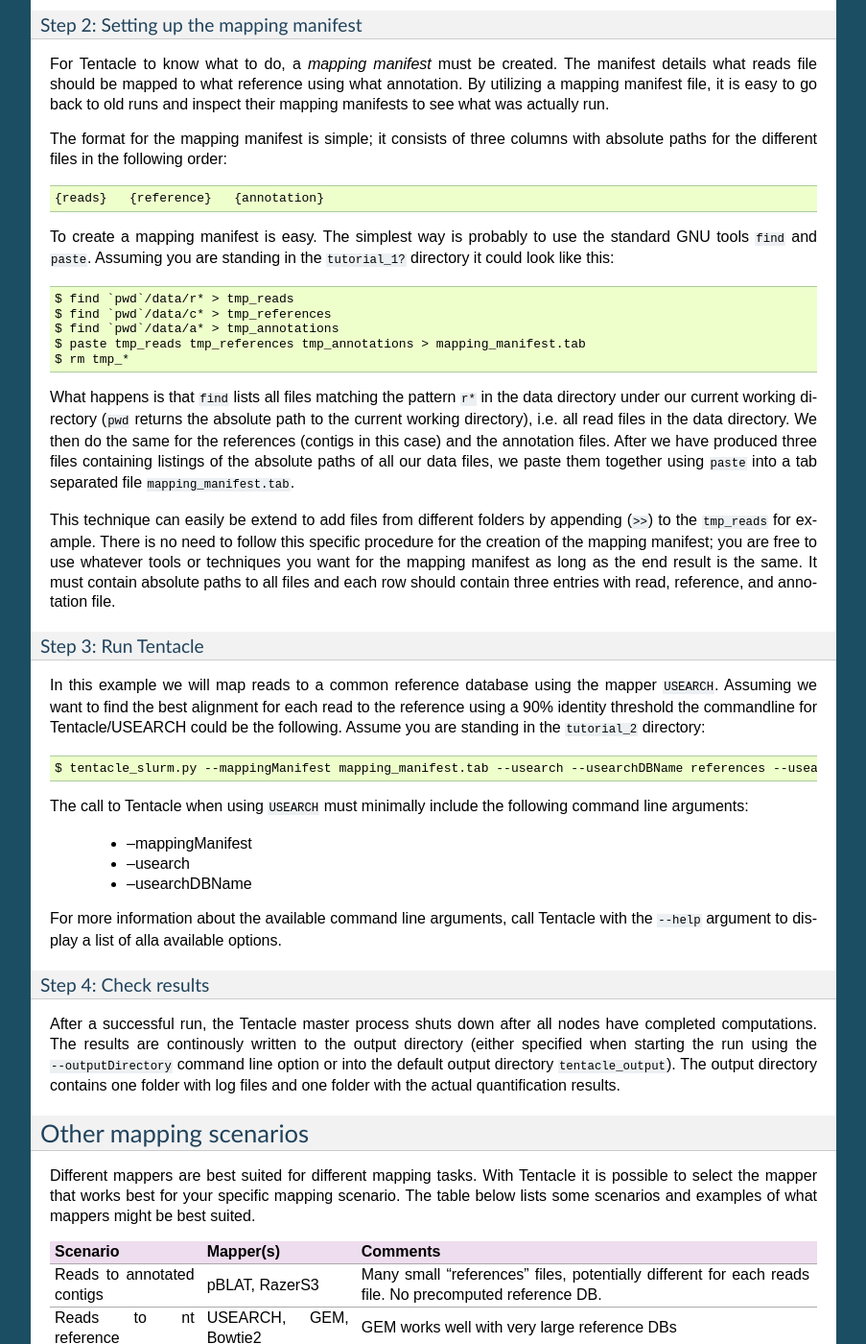
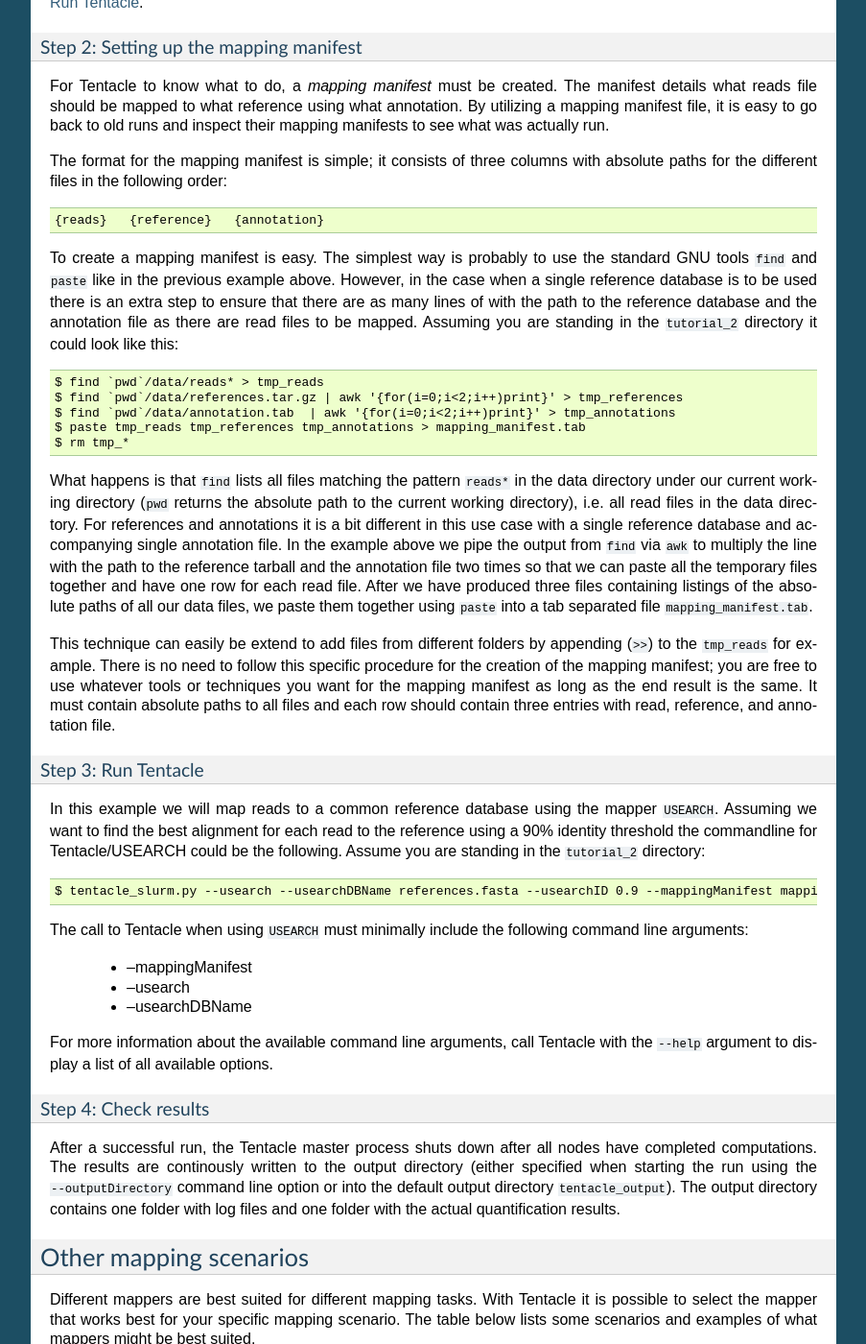
Before and after one commit to boulund/tentacle, a Sphinx documentation site: the page built from documentation/source/tutorial.rst, in a window 1280 px wide and 1400 px high, scrolled down 4745 px. Shown: the whole window at 96% size, without its empty margins (198-1101 px from the left). Built offline with Sphinx 7.4.7, drawn with Linux system fonts in a browser that asks for light colours; some of the changed text lies outside the part shown.

Commit message:
Added tutorial data. Updated tutorial instructions.

```diff
--- a/documentation/source/tutorial.rst
+++ b/documentation/source/tutorial.rst
@@ -121,40 +121,38 @@
 
 Step-by-step tutorial
 =====================
-To begin this tutorial, extract the tutorial tarball, available from :ref:`download`.
-It contains a folder named ``tutorial_1`` which contains the following files that
-are relevant for this part of the tutorial::
+To begin this tutorial, extract the tutorial tarball, available from
+:ref:`download`.  It contains a folder named ``tutorial_1`` which contains the
+following files that are relevant for this part of the tutorial::
 
   tutorial_1/
-  tutorial_1/data/annotation_1.tab      tab-delimited file with annotation for references.fasta
-  tutorial_1/data/annotation_2.tab      tab-delimited file with annotation for references.fasta
+  tutorial_1/data/annotation_1.tab      tab-delimited file with annotation for contigs_1.fasta
+  tutorial_1/data/annotation_2.tab      tab-delimited file with annotation for contigs_2.fasta
   tutorial_1/data/reads_1.fasta         reads in FASTA format
   tutorial_1/data/reads_2.fastq         reads in FASTQ format
   tutorial_1/data/contigs_1.fasta       contigs in FASTA format
   tutorial_1/data/contigs_2.fasta       contigs in FASTA format
 
-In our example, we are mapping reads from two small sequencing projects
-back to the contigs that were assembled from the same reads. One of the
-input read files is in FASTQ format, and one is in FASTA.
+In our example, we are mapping reads from two small sequencing projects back to
+the contigs that were assembled from the same reads. One of the input read
+files is in FASTQ format, and one is in FASTA.
 
 
 Step 1: Setting up the mapping manifest
 ---------------------------------------
-For Tentacle to know what to do, a *mapping manifest* must be created.
-The manifest details what reads file should be mapped to what reference
-using what annotation. By utilizing a mapping manifest file, it is
-easy to go back to old runs and inspect their mapping manifests to see
-what was actually run.
+For Tentacle to know what to do, a *mapping manifest* must be created.  The
+manifest details what reads file should be mapped to what reference using what
+annotation. By utilizing a mapping manifest file, it is easy to go back to old
+runs and inspect their mapping manifests to see what was actually run.
 
-The format for the mapping manifest is simple; it consists of three
-columns with absolute paths for the different files in the following
-order::
+The format for the mapping manifest is simple; it consists of three columns
+with absolute paths for the different files in the following order::
 
   {reads}   {reference}   {annotation}
 
-To create a mapping manifest is easy. The simplest way is probably to
-use the standard GNU tools ``find`` and ``paste``. Assuming you are
-standing in the ``tutorial_1`` directory it could look like this::
+To create a mapping manifest is easy. The simplest way is probably to use the
+standard GNU tools ``find`` and ``paste``. Assuming you are standing in the
+``tutorial_1`` directory it could look like this::
 
   $ find `pwd`/data/r* > tmp_reads
   $ find `pwd`/data/c* > tmp_references
@@ -208,11 +206,11 @@
 your ``$PATH`` variable as well.
 
 The call to Tentacle must minimally include the required command line
-parameters (in the case for ``pBLAT`` it is only the mapping manifest). If we
-use the mapping manifest that we created in Step 1, the command line could look
-like this::
+parameters (in the case for ``pBLAT`` the only extra parameter required is the
+mapping manifest). If we use the mapping manifest that we created in Step 1,
+the command line could look like this::
 
-  $ tentacle_slurm.py --mappingManifest tutorial_1/mapping_manifest.tab --distributionNodeCount 2
+  $ tentacle_slurm.py --pblat --mappingManifest tutorial_1/mapping_manifest.tab --distributionNodeCount 2
 
 A call like this runs Tentacle using the :ref:`slurm launcher`, e.g. in a
 cluster environment.
@@ -220,25 +218,25 @@
 
 Step 3: Check results
 ---------------------
-After a successful run, the Tentacle master process shuts down after
-all nodes have completed computations. The results are continously
-written to the output directory (either specified when starting the run
-using the ``--outputDirectory`` command line option or into the default
-output directory ``tentacle_output``). The output directory contains
-one folder with log files and one folder with the actual quantification
-results.
+After a successful run, the Tentacle master process shuts down when all nodes
+have completed their computations. The results are continously written to the
+output directory (which is either specified when starting the run using the
+``--outputDirectory`` command line option or into the default output directory
+``tentacle_output``). The output directory contains one folder with log files
+and one folder with the actual quantification results, as well as a file called
+``run_summary.txt`` that shows an overview of all jobs.
 
 
 
 
 TUTORIAL 2. Mapping nucleotide reads to amino acid database (USEARCH)
 ***********************************************************************
-This mapping scenario is common typically when a reference database (ref DB)
-of known genes exists (e.g. known antibiotic resistance genes). Since
-all metagenomic samples needs to be compared to the same reference genes, a
-single ref DB is constructed beforehand. This steps displayed in this tutorial
-are relevant for other mappers using a premade ref DB such as Bowtie2, GEM,
-BLAST etc.
+This mapping scenario is common typically when a reference database (ref DB) of
+known genes exists (e.g. known antibiotic resistance genes). Since all
+metagenomic samples needs to be compared to the same reference genes, a single
+ref DB is constructed beforehand. This steps displayed in this tutorial are
+relevant for other mappers using a premade ref DB such as Bowtie2, GEM, BLAST
+etc.
 
 Introductory remarks
 =====================
@@ -246,15 +244,15 @@
 .. sidebar:: Modification of mapper call
 
    How the actual commandline is constructed in Tentacle is defined in the
-   mapping module usearch.py; the interested reader should have a look there to
-   see how it is constructed.
+   mapping modules, in this case ``usearch.py``; the interested reader should
+   have a look there to see how it is constructed.
 
 In this example we will use USEARCH as the mapper because of its excellent
-performance in the nucleotide-to-amino-acid mapping scenario (translated search).
-As we are only interested in identifying the best matches we will utilize
-the *usearch_global* algorithm and search both strands of the reads.
-We are interested in genes with high sequence identity to the references
-and will only pick the best hit.
+performance in the nucleotide-to-amino-acid mapping scenario (translated
+search).  As we are only interested in identifying the best matches we will
+utilize the *usearch_global* algorithm and search both strands of the reads.
+We are interested in genes with high sequence identity to the references and
+will only pick the best hit.
 If we boil it down to what we would run on a single machine, the commandline
 might look like this::
 
@@ -262,9 +260,9 @@
 
 Step-by-step tutorial
 =====================
-To begin this tutorial, extract the tutorial tarball, available from :ref:`download`.
-It contains a folder called tutorial_2 which contains the following files that
-are relevant for this part of the tutorial::
+To begin this tutorial, extract the tutorial tarball, available from
+:ref:`download`.  It contains a folder called tutorial_2 which contains the
+following files that are relevant for this part of the tutorial::
 
   tutorial_2/
   tutorial_2/data/annotation.tab        tab-delimited file with annotation for references.fasta
@@ -275,26 +273,25 @@
 
 Step 1: Preparing the ref DB
 ----------------------------
-Prior to running Tentacle, we need to prepare the reference
-sequences into the format that ``USEARCH`` uses for reference databases: ``udb``.
-Running the following command in the ``tutorial_2`` directory will
-produce a ``USEARCH`` database that we can use::
+Prior to running Tentacle, we need to prepare the reference sequences into the
+format that ``USEARCH`` uses for reference databases: ``udb``.  Running the
+following command in the ``tutorial_2`` directory will produce a ``USEARCH``
+database that we can use::
 
   $ usearch -makeudb_usearch data/references.fasta -output data/references.udb
 
-There is one more thing that is required; Tentacle requires both the
-database file (for ``USEARCH`` to do its thing) but also the original
-FASTA file for the references, as this is used when computing the
-coverage of the reference sequences. So package all of the reference
-files (database and FASTA) into one *tar.gz* archive so that Tentacle can
-transfer both of them at once::
+There is one more thing that is required; Tentacle requires both the database
+file (for ``USEARCH`` to do its thing) but also the original FASTA file for the
+references, as this is used when computing the coverage of the reference
+sequences. So package all of the reference files (database and FASTA) into one
+*tar.gz* archive so that Tentacle can transfer both of them at once::
 
   $ tar -cvzf data/references.tar.gz data/references*
 
-Note how the basename of all files are the same (this is important!).
-When we are calling Tentacle later, we will have to specify the common
-basename using the ``--usearchDBName`` command line parameter (see
-section :ref:`Run Tentacle usearch`.
+Note how the basename of all files are the same (this is important!).  When we
+are calling Tentacle later, we will have to specify the common basename using
+the ``--usearchDBName`` command line parameter (see section :ref:`Run Tentacle
+usearch`.
 
 
 Step 2: Setting up the mapping manifest
@@ -311,31 +308,39 @@
 
   {reads}   {reference}   {annotation}
 
-To create a mapping manifest is easy. The simplest way is probably to
-use the standard GNU tools ``find`` and ``paste``. Assuming you are
-standing in the ``tutorial_1?`` directory it could look like this::
+To create a mapping manifest is easy. The simplest way is probably to use the
+standard GNU tools ``find`` and ``paste`` like in the previous example above.
+However, in the case when a single reference database is to be used there is an
+extra step to ensure that there are as many lines of with the path to the
+reference database and the annotation file as there are read files to be
+mapped.  Assuming you are standing in the ``tutorial_2`` directory it could
+look like this::
 
-  $ find `pwd`/data/r* > tmp_reads
-  $ find `pwd`/data/c* > tmp_references
-  $ find `pwd`/data/a* > tmp_annotations
+  $ find `pwd`/data/reads* > tmp_reads
+  $ find `pwd`/data/references.tar.gz | awk '{for(i=0;i<2;i++)print}' > tmp_references
+  $ find `pwd`/data/annotation.tab  | awk '{for(i=0;i<2;i++)print}' > tmp_annotations
   $ paste tmp_reads tmp_references tmp_annotations > mapping_manifest.tab
   $ rm tmp_*
 
-What happens is that ``find`` lists all files matching the pattern ``r*`` in the
-data directory under our current working directory (``pwd`` returns the
-absolute path to the current working directory), i.e. all read files
-in the data directory. We then do the same for the references (contigs
-in this case) and the annotation files. After we have produced three files
-containing listings of the absolute paths of all our data files, we paste
-them together using ``paste`` into a tab separated file ``mapping_manifest.tab``.
+What happens is that ``find`` lists all files matching the pattern ``reads*``
+in the data directory under our current working directory (``pwd`` returns the
+absolute path to the current working directory), i.e. all read files in the
+data directory.  For references and annotations it is a bit different in this
+use case with a single reference database and accompanying single annotation
+file. In the example above we pipe the output from ``find`` via ``awk`` to
+multiply the line with the path to the reference tarball and the annotation
+file two times so that we can paste all the temporary files together and have
+one row for each read file.  After we have produced three files containing
+listings of the absolute paths of all our data files, we paste them together
+using ``paste`` into a tab separated file ``mapping_manifest.tab``.
 
-This technique can easily be extend to add files from different folders
-by appending (``>>``) to the ``tmp_reads`` for example.
-There is no need to follow this specific procedure for the creation of
-the mapping manifest; you are free to use whatever tools or techniques
-you want for the mapping manifest as long as the end result is the same.
-It must contain absolute paths to all files and each row should contain
-three entries with read, reference, and annotation file.
+This technique can easily be extend to add files from different folders by
+appending (``>>``) to the ``tmp_reads`` for example.  There is no need to
+follow this specific procedure for the creation of the mapping manifest; you
+are free to use whatever tools or techniques you want for the mapping manifest
+as long as the end result is the same.  It must contain absolute paths to all
+files and each row should contain three entries with read, reference, and
+annotation file.
 
 .. _Run Tentacle usearch:
 
@@ -347,7 +352,7 @@
 Tentacle/USEARCH could be the following. Assume you are standing in the
 ``tutorial_2`` directory::
 
-  $ tentacle_slurm.py --mappingManifest mapping_manifest.tab --usearch --usearchDBName references --usearchID 0.9 --distributionNodeCount 2
+  $ tentacle_slurm.py --usearch --usearchDBName references.fasta --usearchID 0.9 --mappingManifest mapping_manifest.tab --distributionNodeCount 2
 
 The call to Tentacle when using ``USEARCH`` must minimally include the
 following command line arguments:
@@ -356,19 +361,17 @@
  * --usearch
  * --usearchDBName
 
-For more information about the available command line arguments, call
-Tentacle with the ``--help`` argument to display a list of alla available
-options.
+For more information about the available command line arguments, call Tentacle
+with the ``--help`` argument to display a list of all available options.
 
 Step 4: Check results
 ---------------------
-After a successful run, the Tentacle master process shuts down after
-all nodes have completed computations. The results are continously
-written to the output directory (either specified when starting the run
-using the ``--outputDirectory`` command line option or into the default
-output directory ``tentacle_output``). The output directory contains
-one folder with log files and one folder with the actual quantification
-results.
+After a successful run, the Tentacle master process shuts down after all nodes
+have completed computations. The results are continously written to the output
+directory (either specified when starting the run using the
+``--outputDirectory`` command line option or into the default output directory
+``tentacle_output``). The output directory contains one folder with log files
+and one folder with the actual quantification results.
 
 
 
@@ -383,9 +386,9 @@
 ============================    =====================   =============================================
 Scenario                        Mapper(s)               Comments
 ============================    =====================   =============================================
-Reads to annotated contigs      pBLAT, RazerS3          Many small "references" files, potentially
-                                                        different for each reads file.
-                                                        No precomputed reference DB.
+Reads to annotated contigs      pBLAT, RazerS3          Many small "reference" files, potentially
+                                                        different for each reads file. (e.g. assembled
+                                                        contigs). No precomputed reference DB.
 Reads to nt reference           USEARCH, GEM, Bowtie2   GEM works well with very large reference DBs
 Reads to aa reference           USEARCH                 BLASTX-like scenario, *translated search*
 ============================    =====================   =============================================
```
Also changed, not shown: other parts of documentation/source/tutorial.rst (+14 -14 lines), 11 other files.
